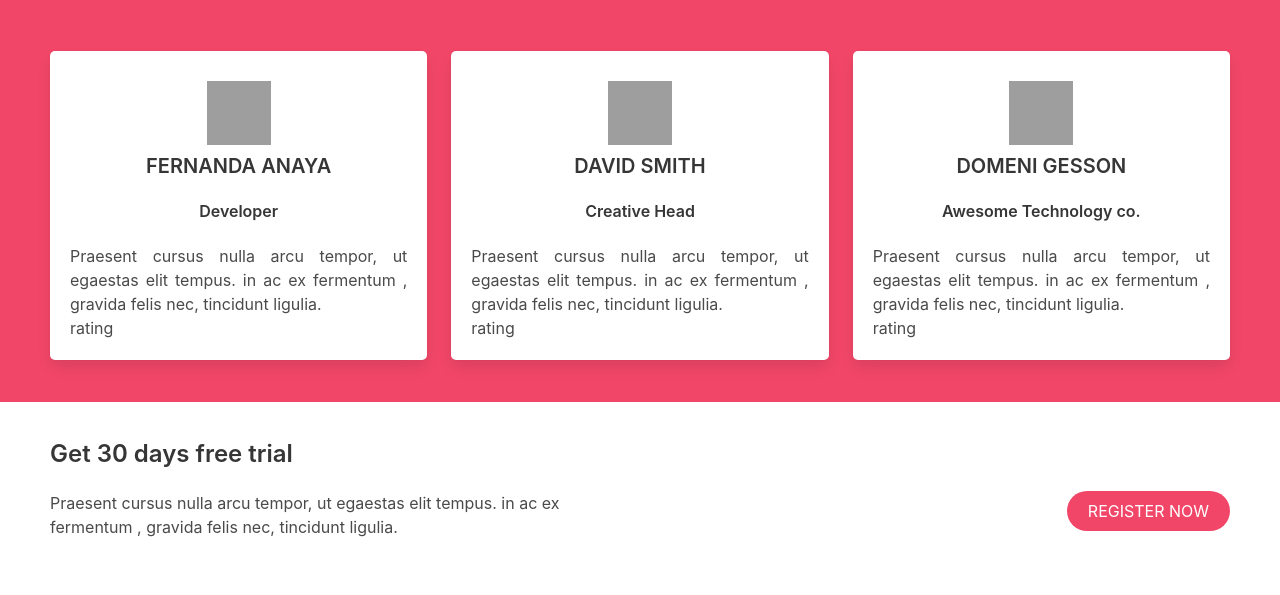
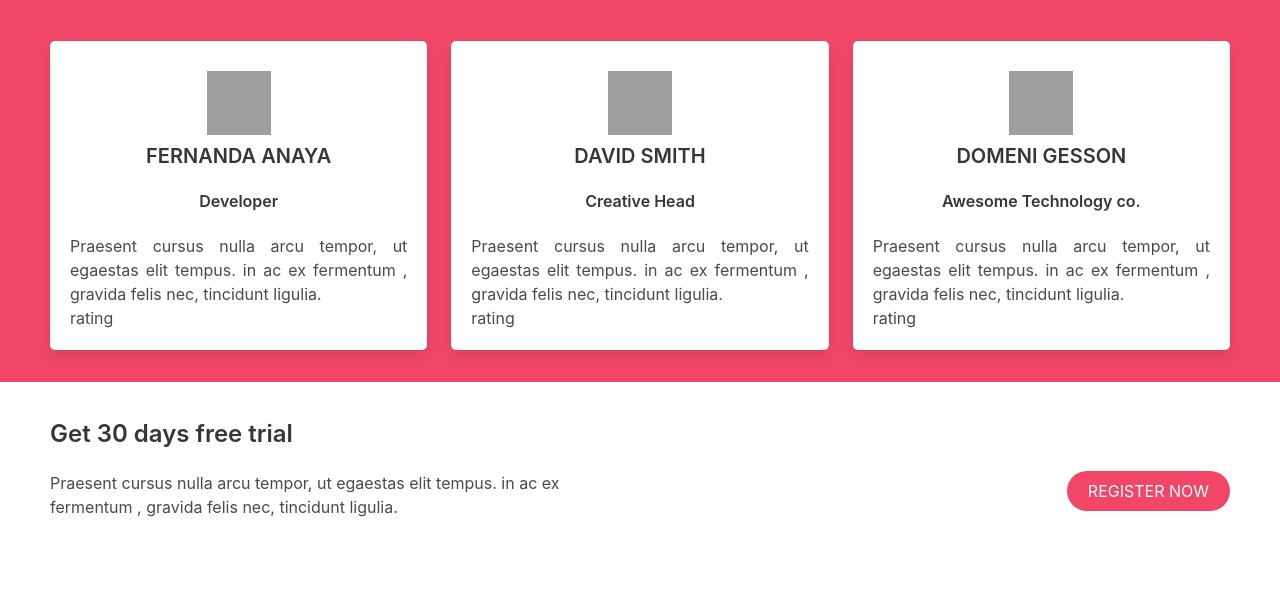
Before and after one commit to M-Tee/SCA-team-project, a plain HTML site: page index.html in a window 1280 px wide. Shown: the part 49-644 px from the top of the page. Drawn offline with nearby package versions, Linux system fonts and the light colour scheme; grey boxes are pictures that could not be loaded.

Commit message:
testimonial padding

```diff
--- a/style.css
+++ b/style.css
@@ -2,7 +2,7 @@
     padding-top: 10px;
 }
 .user_ratings{
-    padding: 30px 50px;
+    padding: 20px 50px;
 
 }
 .user_rating_card{
```
